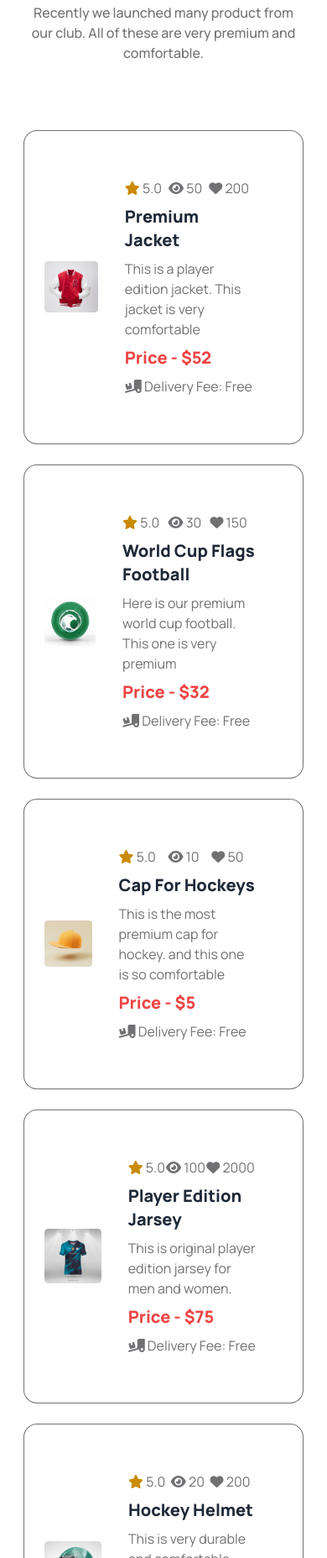
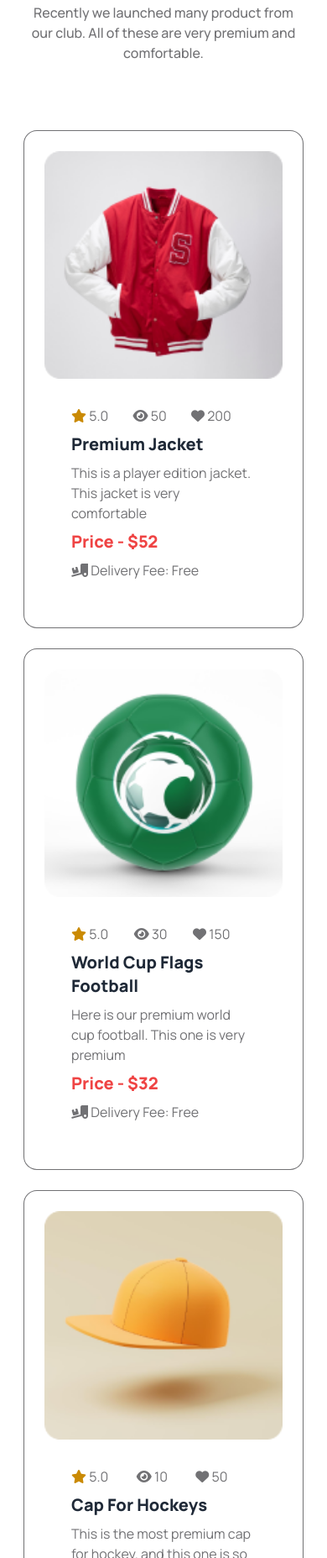
Before and after one commit to Shikder-Tarek-15/B9A3-HOCKEY-SPORTS, a plain HTML site: page index.html in a window 390 px wide. Shown: the part 3366-5221 px from the top of the page at 84% size. Drawn offline with nearby package versions, Linux system fonts and the light colour scheme.

Commit message:
Modified new product section response

```diff
--- a/index.html
+++ b/index.html
@@ -232,7 +232,7 @@
             <div class="grid grid-cols-1 lg:grid-cols-2 gap-6">
 
                 <!-- --------Card-1--------- -->
-                <div class="card card-side bg-white border border-color-paragraph p-6">
+                <div class="card card-side flex flex-col md:flex-row bg-white border border-color-paragraph p-6">
                     <figure><img src="./images/5.png" alt="Shirt"/></figure>
                     <div class="card-body">
                         <!-- --icon-- -->
@@ -250,7 +250,7 @@
                     </div>
                   </div>
                 <!-- --------Card-2--------- -->
-                <div class="card card-side bg-white border border-color-paragraph p-6">
+                <div class="card card-side flex flex-col md:flex-row bg-white border border-color-paragraph p-6">
                     <figure><img src="./images/6.png" alt="Shirt"/></figure>
                     <div class="card-body">
                         <!-- --icon-- -->
@@ -268,7 +268,7 @@
                     </div>
                   </div>
                 <!-- --------Card-3--------- -->
-                <div class="card card-side bg-white border border-color-paragraph p-6">
+                <div class="card card-side flex flex-col md:flex-row bg-white border border-color-paragraph p-6">
                     <figure><img src="./images/7.png" alt="Shirt"/></figure>
                     <div class="card-body">
                         <!-- --icon-- -->
@@ -286,7 +286,7 @@
                     </div>
                   </div>
                 <!-- --------Card-4--------- -->
-                <div class="card card-side bg-white border border-color-paragraph p-6">
+                <div class="card card-side flex flex-col md:flex-row bg-white border border-color-paragraph p-6">
                     <figure><img src="./images/8.png" alt="Shirt"/></figure>
                     <div class="card-body">
                         <!-- --icon-- -->
@@ -304,7 +304,7 @@
                     </div>
                   </div>
                 <!-- --------Card-5--------- -->
-                <div class="card card-side bg-white border border-color-paragraph p-6">
+                <div class="card card-side flex flex-col md:flex-row bg-white border border-color-paragraph p-6">
                     <figure><img src="./images/9.png" alt="Shirt"/></figure>
                     <div class="card-body">
                         <!-- --icon-- -->
@@ -322,7 +322,7 @@
                     </div>
                   </div>
                 <!-- --------Card-6--------- -->
-                <div class="card card-side bg-white border border-color-paragraph p-6">
+                <div class="card card-side flex flex-col md:flex-row bg-white border border-color-paragraph p-6">
                     <figure><img src="./images/10.png" alt="Shirt"/></figure>
                     <div class="card-body">
                         <!-- --icon-- -->
```
